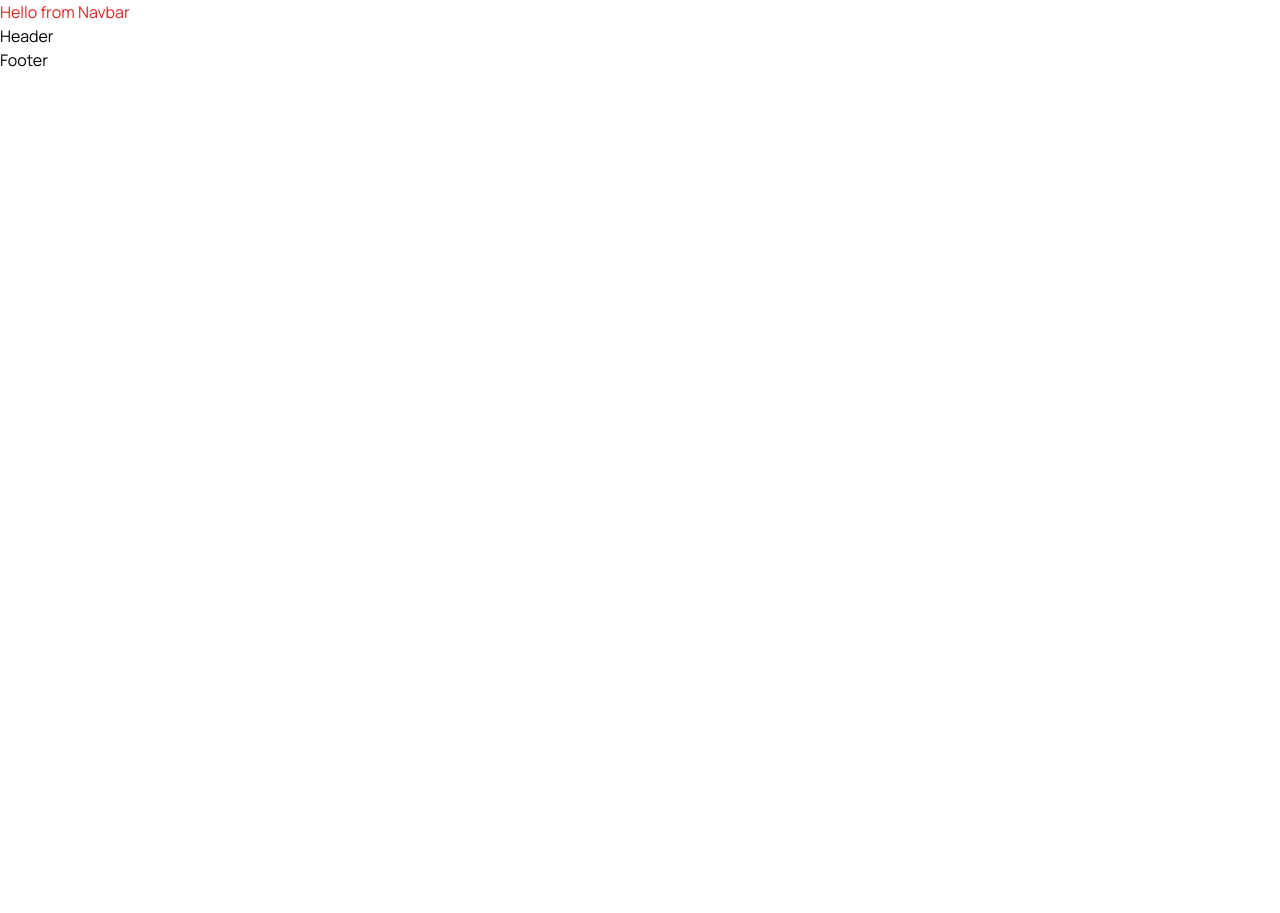
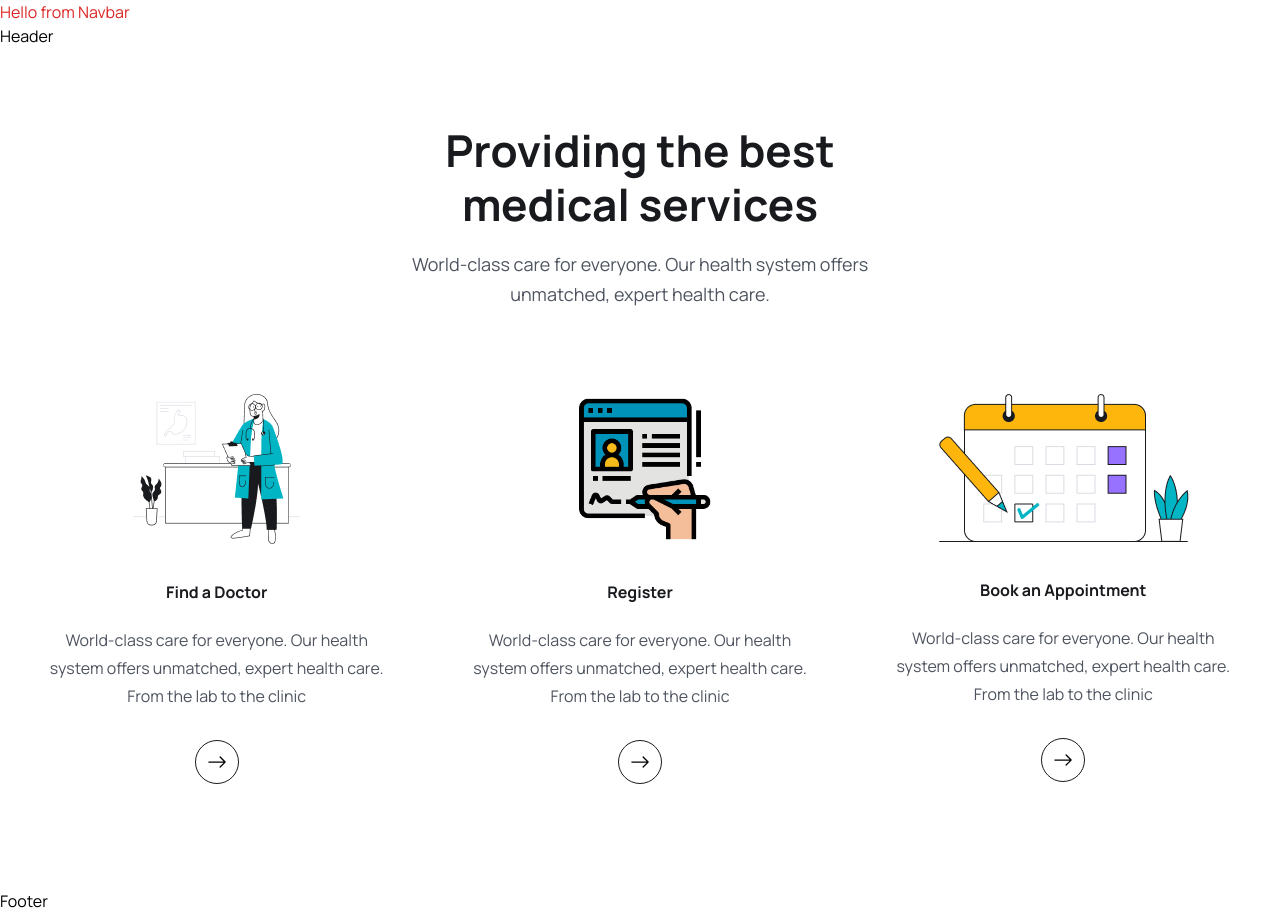
Before and after one commit to cgpakay/medibridge_frontend, a React (Vite) app: page / in a window 1280 px wide. Before the commit the page ends 800 px from the top, so only its background shows below. Built offline with nearby package versions, Linux system fonts and the light colour scheme; the HTML template or start-up script is replaced by a standard one.

Commit message:
done with our services

```diff
--- a/package.json
+++ b/package.json
@@ -12,6 +12,7 @@
   "dependencies": {
     "react": "^18.2.0",
     "react-dom": "^18.2.0",
+    "react-icons": "^5.2.1",
     "react-router-dom": "^6.23.1"
   },
   "devDependencies": {
--- a/src/pages/Home.jsx
+++ b/src/pages/Home.jsx
@@ -1,7 +1,96 @@
 import React from "react";
+import icon01 from "../assets/images/icon01.png";
+import icon04 from "../assets/images/icon04.png";
+import icon03 from "../assets/images/icon03.png";
+import { Link } from "react-router-dom";
+import { BsArrowRight } from "react-icons/bs";
 
 const Home = () => {
-  return <div></div>;
+  return (
+    <div>
+      {/* ======= Our Services ======== */}
+      <section>
+        <div className="container">
+          <div className="lg:w-[470px] mx-auto">
+            <h2 className="heading text-center">
+              Providing the best medical services
+            </h2>
+            <p className="text_para text-center">
+              World-class care for everyone. Our health system offers unmatched,
+              expert health care.
+            </p>
+          </div>
+
+          <div className="grid grid-cols-1 md:grid-cols-2 lg:grid-cols-3 gap-5 lg:gap-[30px] mt-[30px] lg:mt-[55px]">
+            <div className="py-[30px] px-5">
+              <div className="flex items-center justify-center">
+                <img src={icon01} alt="" />
+              </div>
+              <div className="mt-[30px]">
+                <h2 className="tet-[26px] leading-9 text-headingColor font-[700] text-center">
+                  Find a Doctor
+                </h2>
+                <p className="text-[16px] leading-7 text-textColor font-[400] mt-4 text-center">
+                  World-class care for everyone. Our health system offers
+                  unmatched, expert health care. From the lab to the clinic
+                </p>
+
+                <Link
+                  to="/doctors"
+                  className="w-[44px] h-[44px] rounded-full border border-solid border-[#181A1E] mt-[30px] mx-auto flex items-center justify-center group hover:bg-primaryColor hover:border-none"
+                >
+                  <BsArrowRight className="group-hover:text-white w-6 h-5" />
+                </Link>
+              </div>
+            </div>
+            <div className="py-[30px] px-5">
+              <div className="flex items-center justify-center">
+                <img src={icon04} alt="" width={150} height={150} />
+              </div>
+              <div className="mt-[30px]">
+                <h2 className="tet-[26px] leading-9 text-headingColor font-[700] text-center">
+                  Register
+                </h2>
+                <p className="text-[16px] leading-7 text-textColor font-[400] mt-4 text-center">
+                  World-class care for everyone. Our health system offers
+                  unmatched, expert health care. From the lab to the clinic
+                </p>
+
+                <Link
+                  to="/doctors"
+                  className="w-[44px] h-[44px] rounded-full border border-solid border-[#181A1E] mt-[30px] mx-auto flex items-center justify-center group hover:bg-primaryColor hover:border-none"
+                >
+                  <BsArrowRight className="group-hover:text-white w-6 h-5" />
+                </Link>
+              </div>
+            </div>
+            <div className="py-[30px] px-5">
+              <div className="flex items-center justify-center">
+                <img src={icon03} alt="" />
+              </div>
+              <div className="mt-[30px]">
+                <h2 className="tet-[26px] leading-9 text-headingColor font-[700] text-center">
+                  Book an Appointment
+                </h2>
+                <p className="text-[16px] leading-7 text-textColor font-[400] mt-4 text-center">
+                  World-class care for everyone. Our health system offers
+                  unmatched, expert health care. From the lab to the clinic
+                </p>
+
+                <Link
+                  to="/doctors"
+                  className="w-[44px] h-[44px] rounded-full border border-solid border-[#181A1E] mt-[30px] mx-auto flex items-center justify-center group hover:bg-primaryColor hover:border-none"
+                >
+                  <BsArrowRight className="group-hover:text-white w-6 h-5" />
+                </Link>
+              </div>
+            </div>
+          </div>
+        </div>
+      </section>
+      {/* ======= End of Our Services ======== */}
+    </div>
+  );
 };
 
 export default Home;
```
Also changed, not shown: src/assets/images/icon04.png (added), 1 other file (tests, documents, lock files or other folders).
